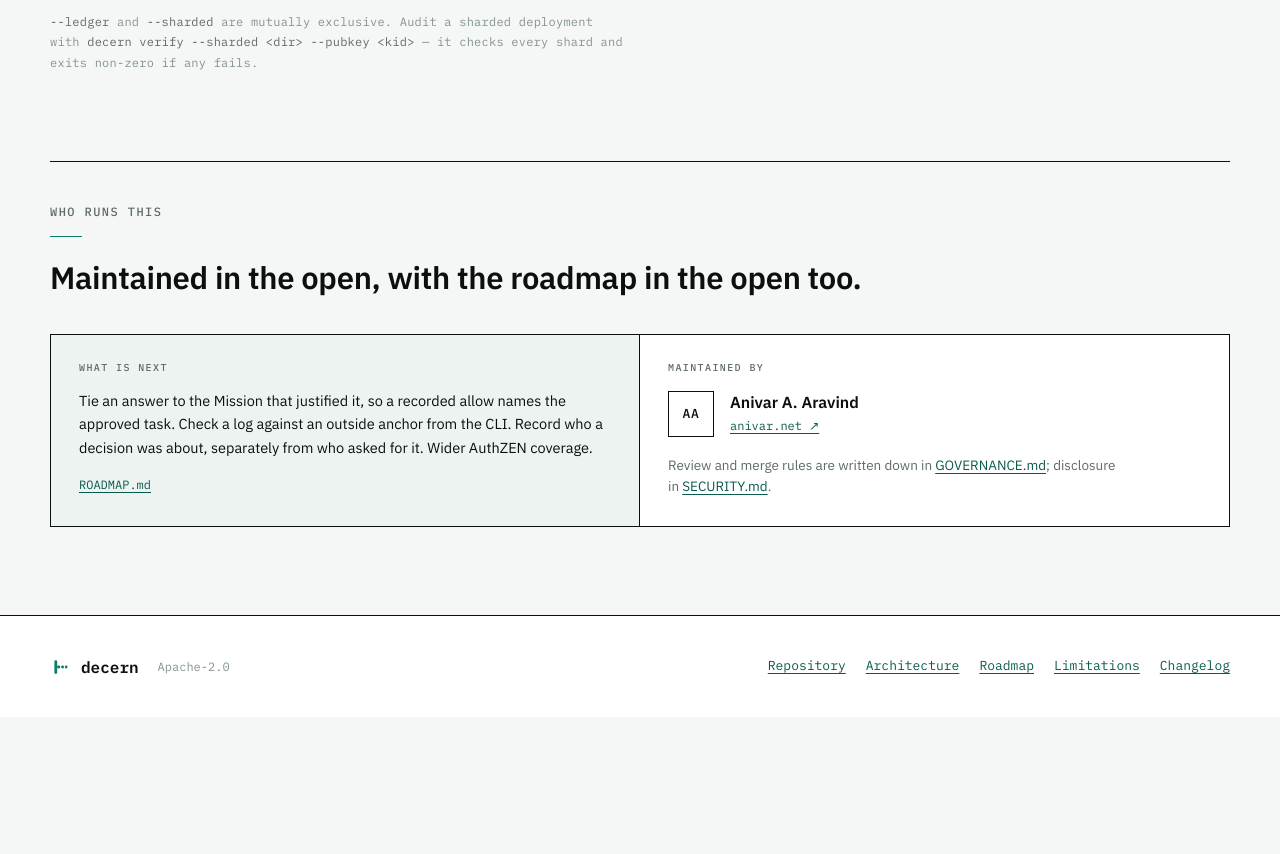
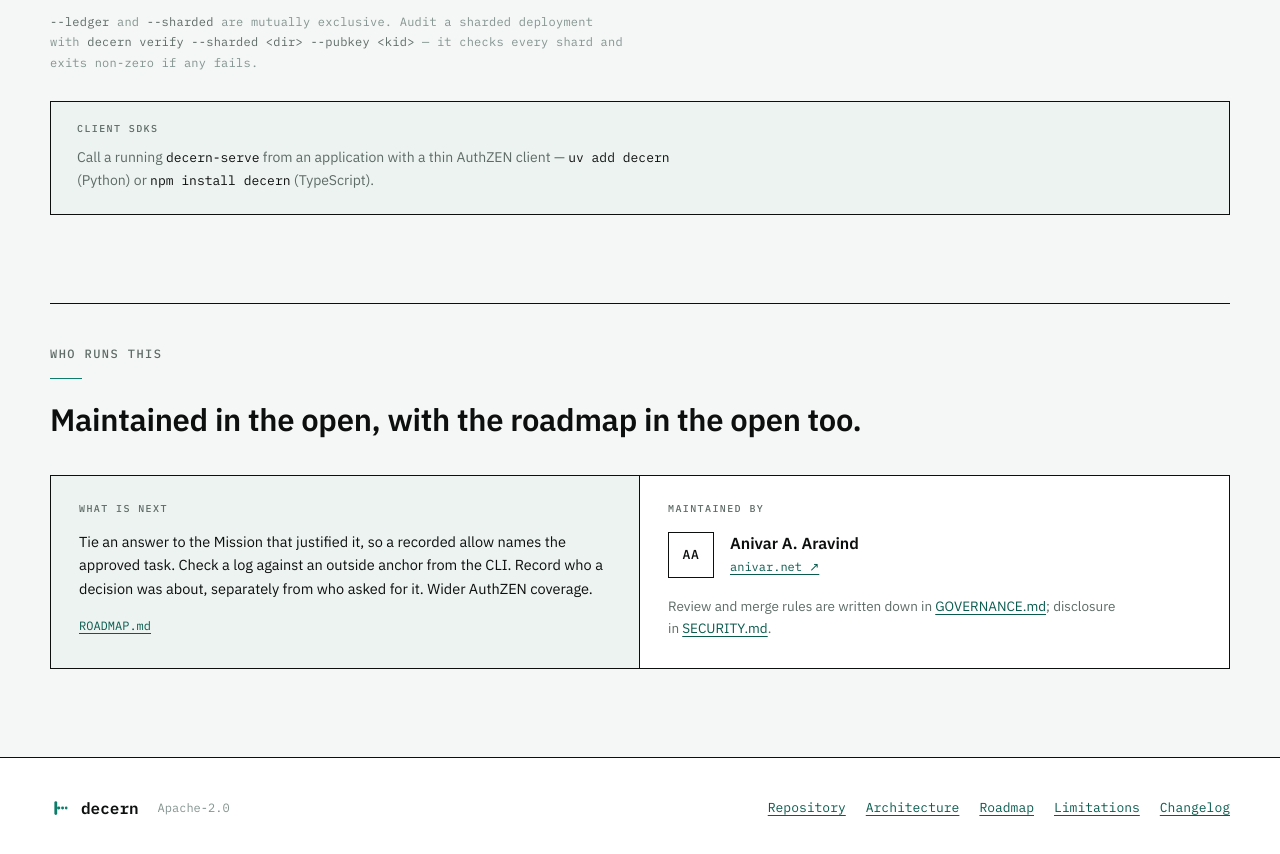
Before and after one commit to anivar/decern, a plain HTML site: page docs/index.html in a window 1280 px wide. Shown: the part 8888-9742 px from the top of the page. Before the commit the page ends 9605 px from the top, so only its background shows below. Drawn offline with Linux system fonts and the light colour scheme.

Commit message:
docs: install from published crates and SDKs (#14)
decern is now on crates.io, PyPI and npm. Lead the README quickstart and the
site's Start section with `cargo install decern-cli decern-server` and the real
`decern` / `decern-serve` commands (source-checkout form noted), and add the
published client SDKs (`uv add decern`, `npm install decern`). Version-free and
lineage-clean; every install claim verified against the release matrix, the
[[bin]] names and the SDK sources.

Signed-off-by: Anivar A. Aravind <anivar.aravind@gmail.com>

```diff
--- a/docs/index.html
+++ b/docs/index.html
@@ -627,6 +627,10 @@
           </div>
         </div>
         <p style="font:400 12px/1.7 'IBM Plex Mono',monospace;letter-spacing:0.02em;color:#849490;margin:14px 0 0;max-width:80ch"><span style="color:#5E6B67">--ledger</span> and <span style="color:#5E6B67">--sharded</span> are mutually exclusive. Audit a sharded deployment with <span style="color:#5E6B67">decern verify --sharded &lt;dir&gt; --pubkey &lt;kid&gt;</span> — it checks every shard and exits non-zero if any fails.</p>
+        <div style="border:1px solid #0C0F0E;background:#EDF3F1;margin-top:28px;padding:22px 26px">
+          <p style="font:500 10px/1 'IBM Plex Mono',monospace;letter-spacing:0.14em;text-transform:uppercase;color:#5E6B67;margin:0">Client SDKs</p>
+          <p style="font:400 14px/1.62 'IBM Plex Sans',sans-serif;color:#5E6B67;margin:12px 0 0;max-width:74ch;text-wrap:pretty">Call a running <span style="font-family:'IBM Plex Mono',monospace;font-size:13px;color:#0C0F0E">decern-serve</span> from an application with a thin AuthZEN client &mdash; <span style="font-family:'IBM Plex Mono',monospace;font-size:13px;color:#0C0F0E">uv add decern</span> (Python) or <span style="font-family:'IBM Plex Mono',monospace;font-size:13px;color:#0C0F0E">npm install decern</span> (TypeScript).</p>
+        </div>
       </div>
     </div>
   </section>
```
Also changed, not shown: README.md.
